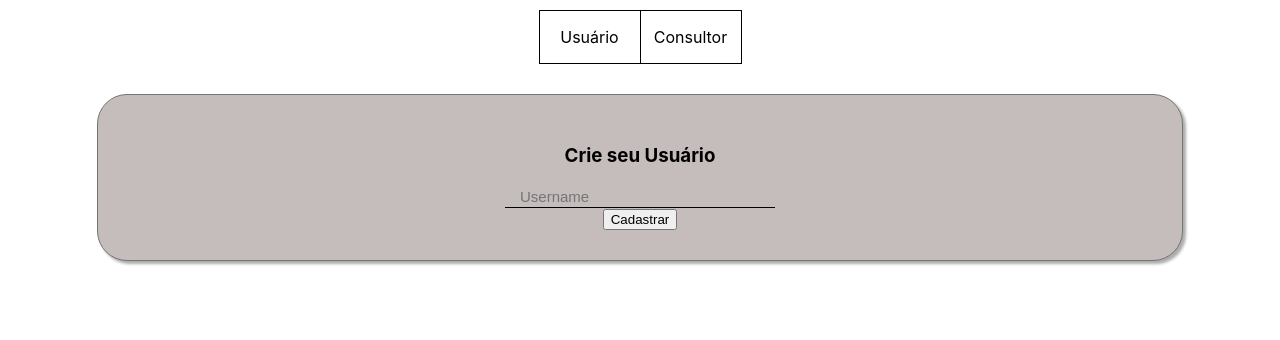
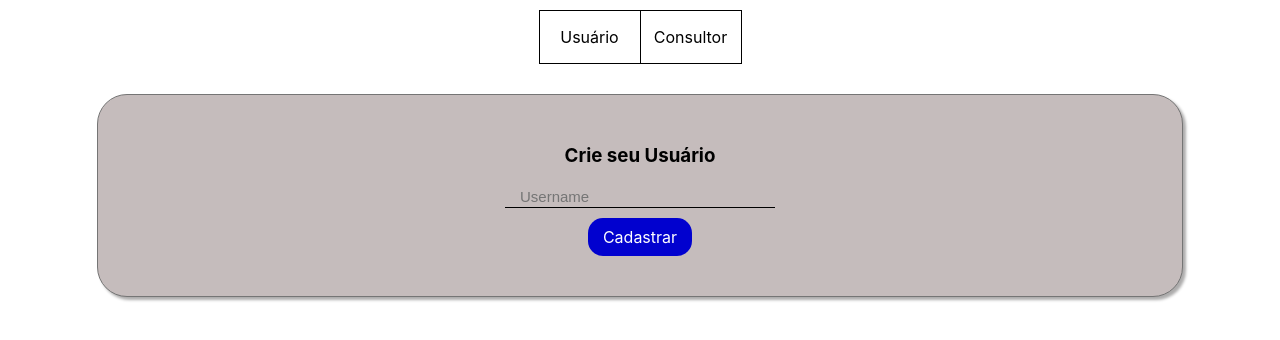
Before and after one commit to vitorcodesalittle/formare-challenge, a React (Create React App) app in the folder client/: page / in a window 1280 px wide. Shown: the top 340 px of the page. Built offline with nearby package versions, Linux system fonts and the light colour scheme.

Commit message:
style of button and replace old ones

```diff
--- a/client/src/components/Login/UserLogin/index.js
+++ b/client/src/components/Login/UserLogin/index.js
@@ -1,5 +1,6 @@
 import React, { useState } from 'react'
 import Input from '../../UI/Input';
+import Button from '../../UI/Button';
 import './UserLogin.css';
 
 const UserLogin = function({ userHasSession, handleUserLogin, closeUserSession, username, handleChangeUsername, ...props }) {
@@ -17,8 +18,8 @@ const UserLogin = function({ userHasSession, handleUserLogin, closeUserSession,
         <p>{props.me && props.me.username}</p>
       </>
       }
-      { <button onClick={() => handleUserLogin()}>{(userHasSession || props.me.id) ? "Entrar no chat" : "Cadastrar" }</button>}
-      { (userHasSession || props.me.id) && <button onClick={closeUserSession}>Fechar sessão</button>}
+      { <Button onClick={() => handleUserLogin()}>{(userHasSession || props.me.id) ? "Entrar no chat" : "Cadastrar" }</Button>}
+      { (userHasSession || props.me.id) && <Button onClick={closeUserSession}>Fechar sessão</Button>}
 
     </div>
   )
--- a/client/src/components/UI/Button/Button.css
+++ b/client/src/components/UI/Button/Button.css
@@ -1,3 +1,18 @@
 .Button {
   cursor: pointer;
+  padding-left: 15px;
+  padding-right: 15px;
+  padding-top: 9px;
+  padding-bottom: 9px;
+  background-color: rgb(1, 1, 207);
+  color: white;
+  border-radius: 15px;
+  width: fit-content;
+  margin: 10px;
+  margin-left: auto;
+  margin-right: auto;
 }
+
+.Button:hover {
+  background-color: rgb(1, 6, 98);
+}
```
